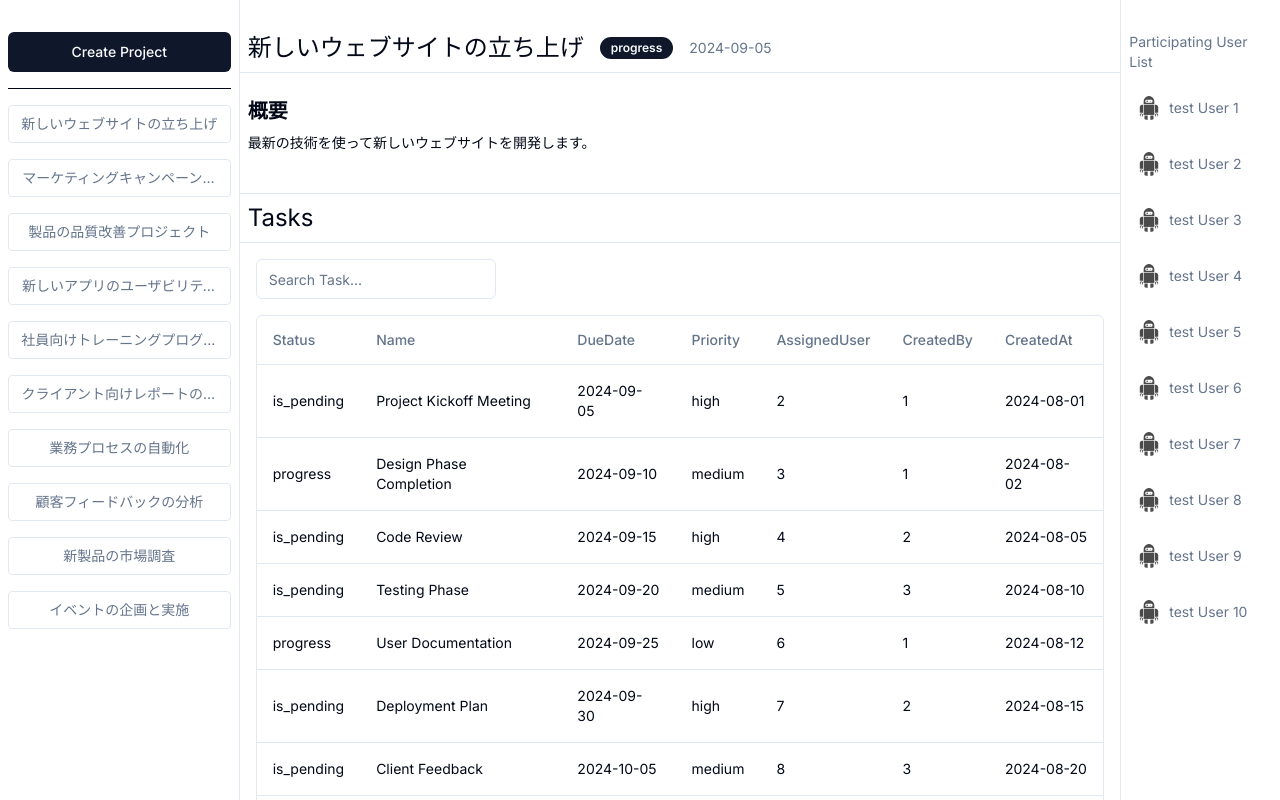
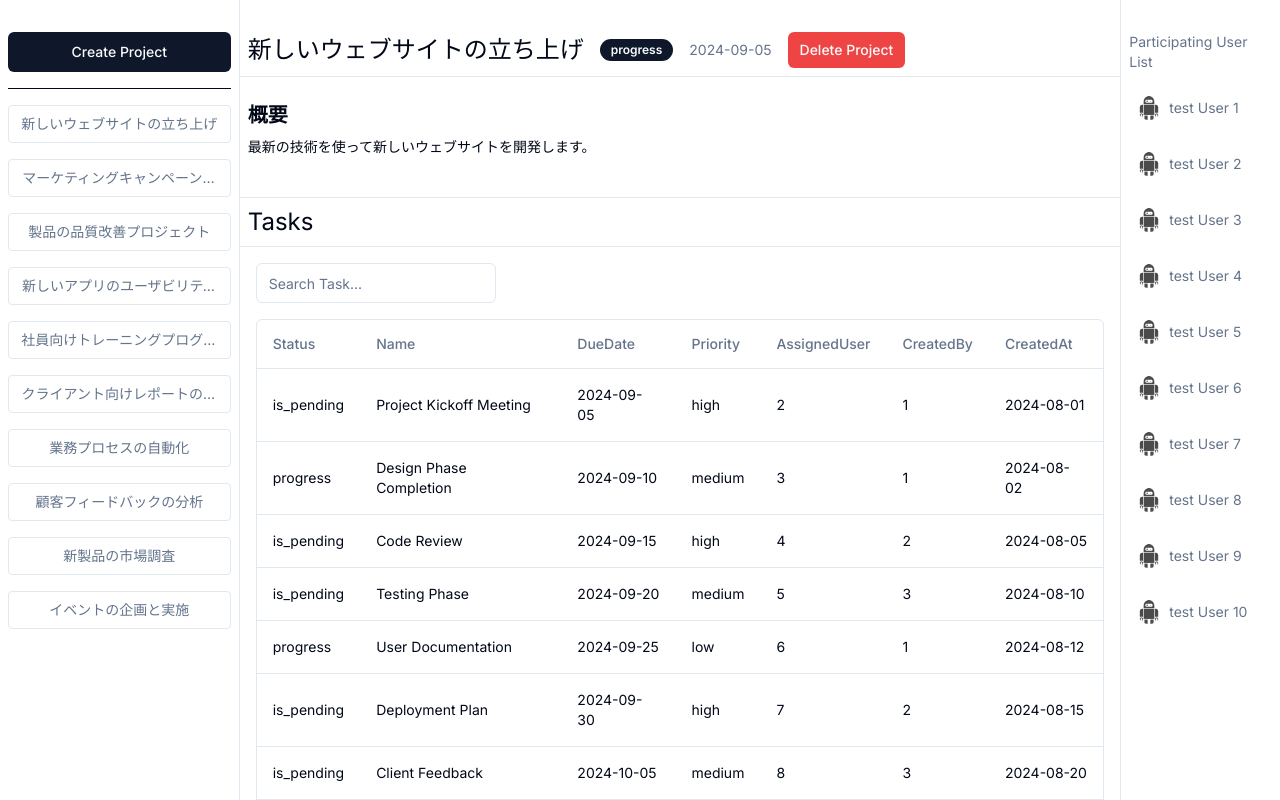
Before and after one commit to S-aoba/project-management-app-frontend, a Next.js app: page /projects/1 in a window 1280 px wide. Shown: the top 800 px of the page. Built offline with nearby package versions, Linux system fonts and the light colour scheme.

Commit message:
💄 Add Delete Project Button. (#7)

```diff
--- a/src/features/project/components/project-header.tsx
+++ b/src/features/project/components/project-header.tsx
@@ -1,6 +1,7 @@
 'use client'
 
 import { Badge } from '@/components/ui/badge'
+import { Button } from '@/components/ui/button'
 import { Project } from '@/mock-data/user-projects'
 
 type Props = Pick<Project, 'name' | 'description' | 'dueData' | 'status'>
@@ -17,6 +18,7 @@ export const ProjectHeader = ({
         <h1 className='text-2xl text-foreground'>{name}</h1>
         <Badge variant={'default'}>{status}</Badge>
         <p className='text-sm text-muted-foreground'>{dueData}</p>
+        <Button size={'sm'} variant={'destructive'}>Delete Project</Button>
       </div>
       <div className='mt-4 p-2'>
         <h2 className='text-xl font-semibold mb-2'>概要</h2>
```
